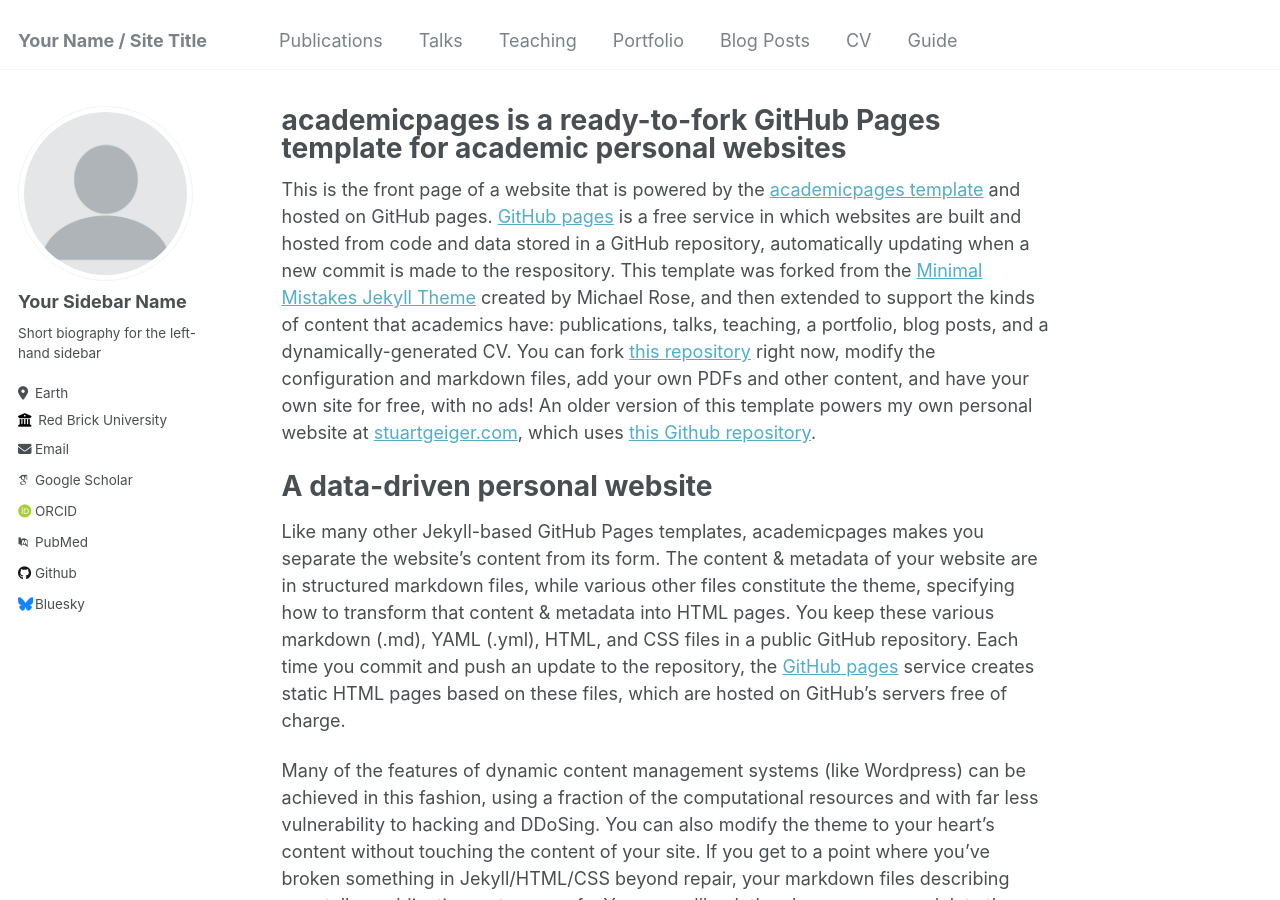
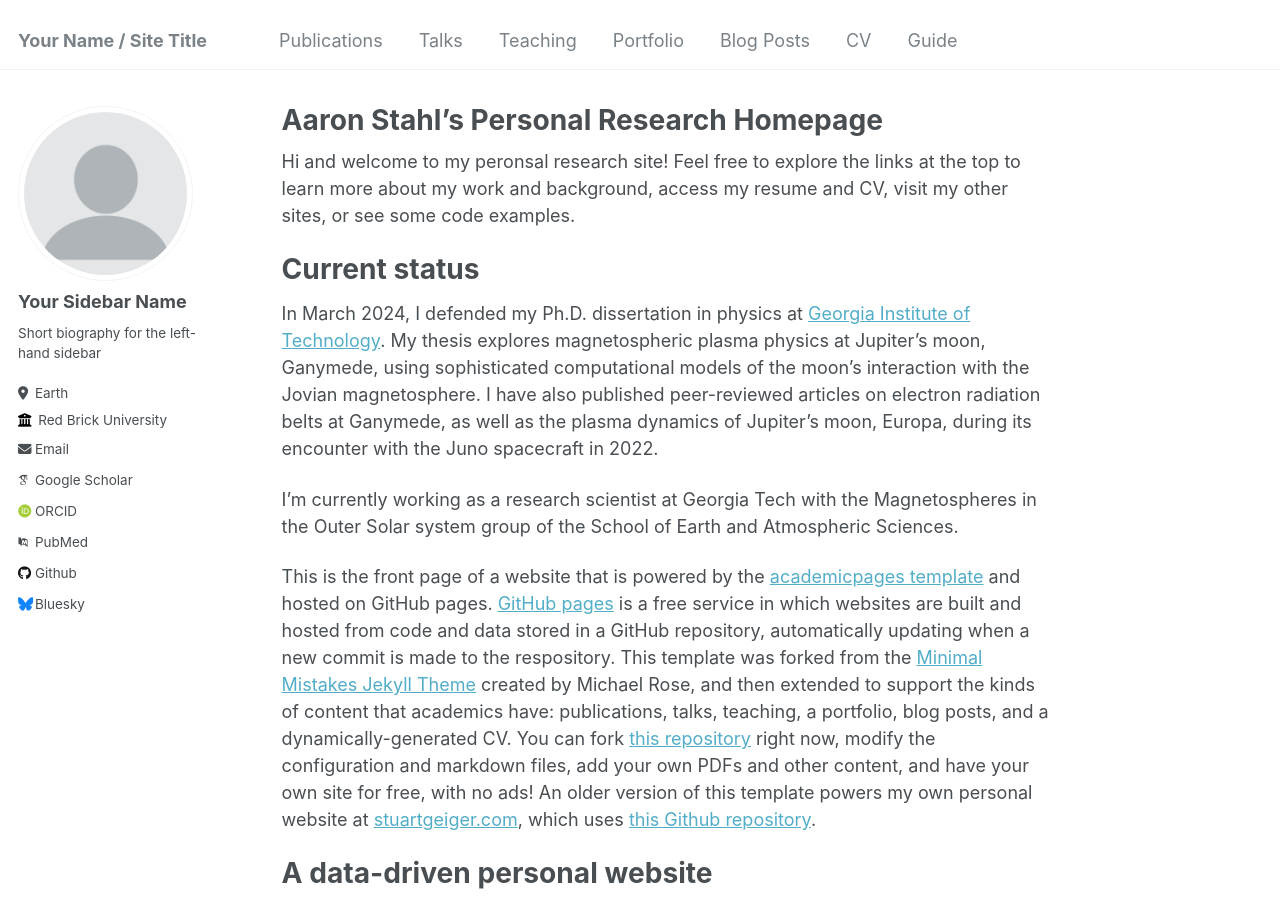
Before and after one commit to astahl3/astahl3.github.io, a Jekyll site: the page built from _pages/about.md, in a window 1280 px wide and 900 px high. Built offline with Jekyll 4.4.1, drawn with Linux system fonts in a browser that asks for light colours; some web fonts are replaced.

Commit message:
Update about.md

```diff
--- a/_pages/about.md
+++ b/_pages/about.md
@@ -1,11 +1,19 @@
 ---
 permalink: /
-title: "academicpages is a ready-to-fork GitHub Pages template for academic personal websites"
+title: "Aaron Stahl's Personal Research Homepage"
 author_profile: true
 redirect_from:
   - /about/
   - /about.html
+  - /index.html
 ---
+Hi and welcome to my peronsal research site! Feel free to explore the links at the top to learn more about my work and background, access my resume and CV, visit my other sites, or see some code examples.
+
+Current status
+======
+In March 2024, I defended my Ph.D. dissertation in physics at [Georgia Institute of Technology](https://grad.gatech.edu/events/phd-defense-aaron-stahl). My thesis explores magnetospheric plasma physics at Jupiter's moon, Ganymede, using sophisticated computational models of the moon's interaction with the Jovian magnetosphere. I have also published peer-reviewed articles on electron radiation belts at Ganymede, as well as the plasma dynamics of Jupiter's moon, Europa, during its encounter with the Juno spacecraft in 2022.
+
+I'm currently working as a research scientist at Georgia Tech with the Magnetospheres in the Outer Solar system group of the School of Earth and Atmospheric Sciences.
 
 This is the front page of a website that is powered by the [academicpages template](https://github.com/academicpages/academicpages.github.io) and hosted on GitHub pages. [GitHub pages](https://pages.github.com) is a free service in which websites are built and hosted from code and data stored in a GitHub repository, automatically updating when a new commit is made to the respository. This template was forked from the [Minimal Mistakes Jekyll Theme](https://mmistakes.github.io/minimal-mistakes/) created by Michael Rose, and then extended to support the kinds of content that academics have: publications, talks, teaching, a portfolio, blog posts, and a dynamically-generated CV. You can fork [this repository](https://github.com/academicpages/academicpages.github.io) right now, modify the configuration and markdown files, add your own PDFs and other content, and have your own site for free, with no ads! An older version of this template powers my own personal website at [stuartgeiger.com](http://stuartgeiger.com), which uses [this Github repository](https://github.com/staeiou/staeiou.github.io).
 
```
